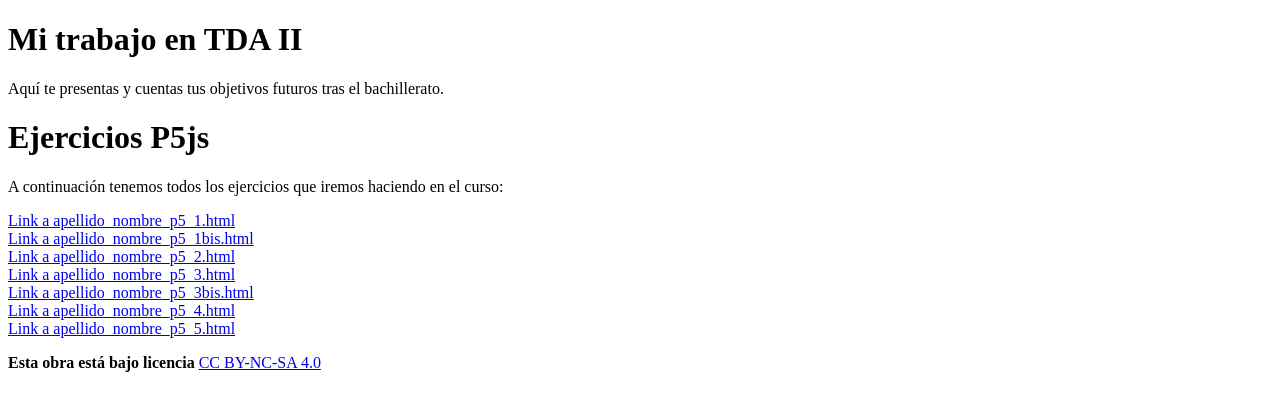
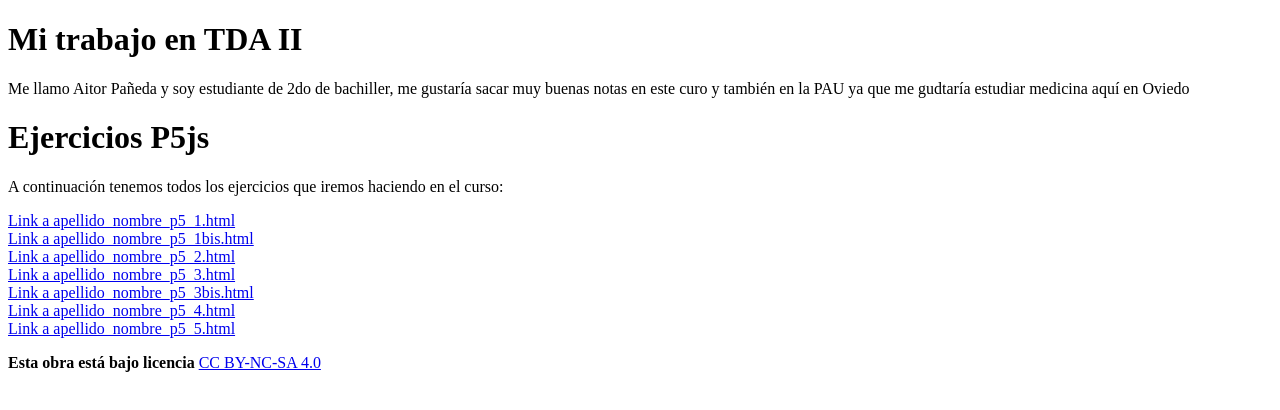
Before and after one commit to AitorCastro08/Aitor_Castro.github.io, a plain HTML site: page index.html in a window 1280 px wide. Drawn offline with Linux system fonts and the light colour scheme.

Commit message:
Update index.html

```diff
--- a/index.html
+++ b/index.html
@@ -9,7 +9,8 @@
 
             <h1> Mi trabajo en TDA II </h1>
             <p>
-               Aquí te presentas y cuentas tus objetivos futuros tras el bachillerato.
+               Me llamo Aitor Pañeda y soy estudiante de 2do de bachiller, me gustaría sacar muy buenas notas en este curo y también en
+                la PAU ya que me gudtaría estudiar medicina aquí en Oviedo
             </p>
 
 
```
